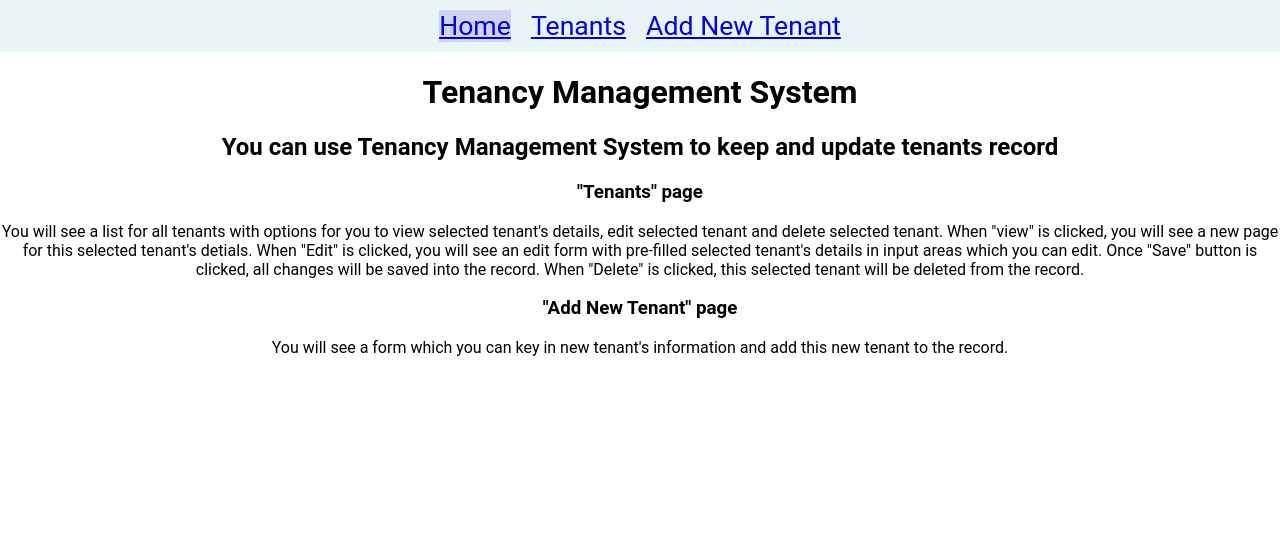
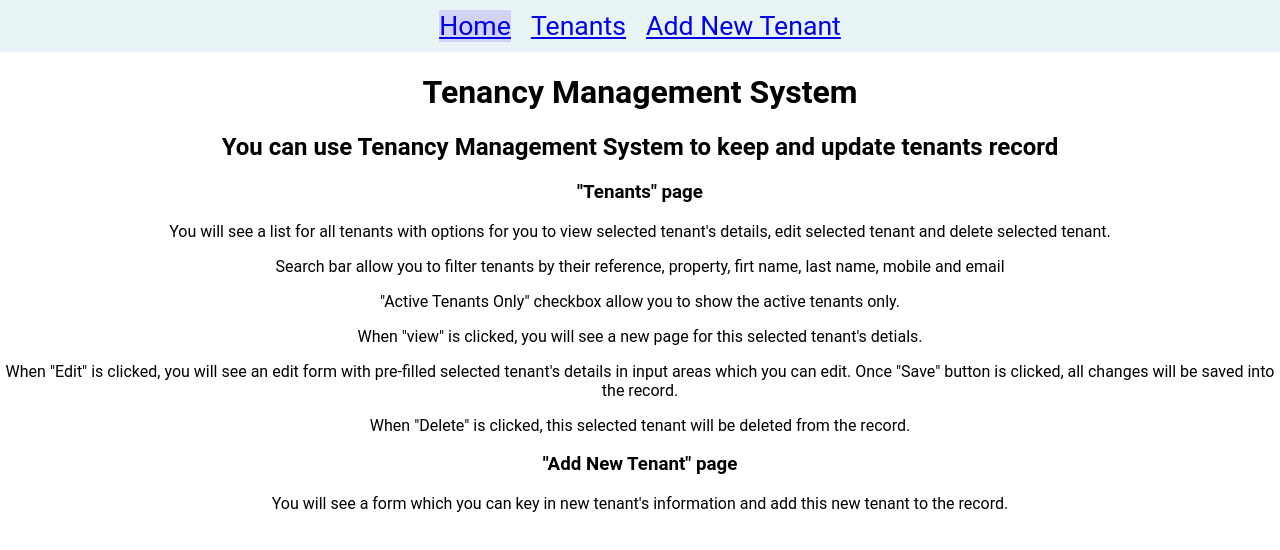
Before and after one commit to Rowanne-H/tenancy-management-fe, a React (Create React App) app: page / in a window 1280 px wide. Shown: the top 550 px of the page. Built offline with nearby package versions, Linux system fonts and the light colour scheme; no server answers.

Commit message:
add desciption for search and checkbox in Home component

```diff
--- a/src/Home.js
+++ b/src/Home.js
@@ -6,12 +6,12 @@ function Home() {
             <h1>Tenancy Management System</h1>
             <h2>You can use Tenancy Management System to keep and update tenants record</h2>
             <h3> "Tenants" page</h3>
-            <p>
-                You will see a list for all tenants with options for you to view selected tenant's details, edit selected tenant and delete selected tenant.
-                When "view" is clicked, you will see a new page for this selected tenant's detials.
-                When "Edit" is clicked, you will see an edit form with pre-filled selected tenant's details in input areas which you can edit. Once "Save" button is clicked, all changes will be saved into the record.
-                When "Delete" is clicked, this selected tenant will be deleted from the record.
-            </p>
+            <p>You will see a list for all tenants with options for you to view selected tenant's details, edit selected tenant and delete selected tenant. </p>
+            <p>Search bar allow you to filter tenants by their reference, property, firt name, last name, mobile and email</p>
+            <p>"Active Tenants Only" checkbox allow you to show the active tenants only. </p>
+            <p>When "view" is clicked, you will see a new page for this selected tenant's detials.</p>
+            <p>When "Edit" is clicked, you will see an edit form with pre-filled selected tenant's details in input areas which you can edit. Once "Save" button is clicked, all changes will be saved into the record.</p>
+            <p> When "Delete" is clicked, this selected tenant will be deleted from the record.</p>
             <h3>"Add New Tenant" page</h3>
             <p>You will see a form which you can key in new tenant's information and add this new tenant to the record.</p>
         </div>
```
